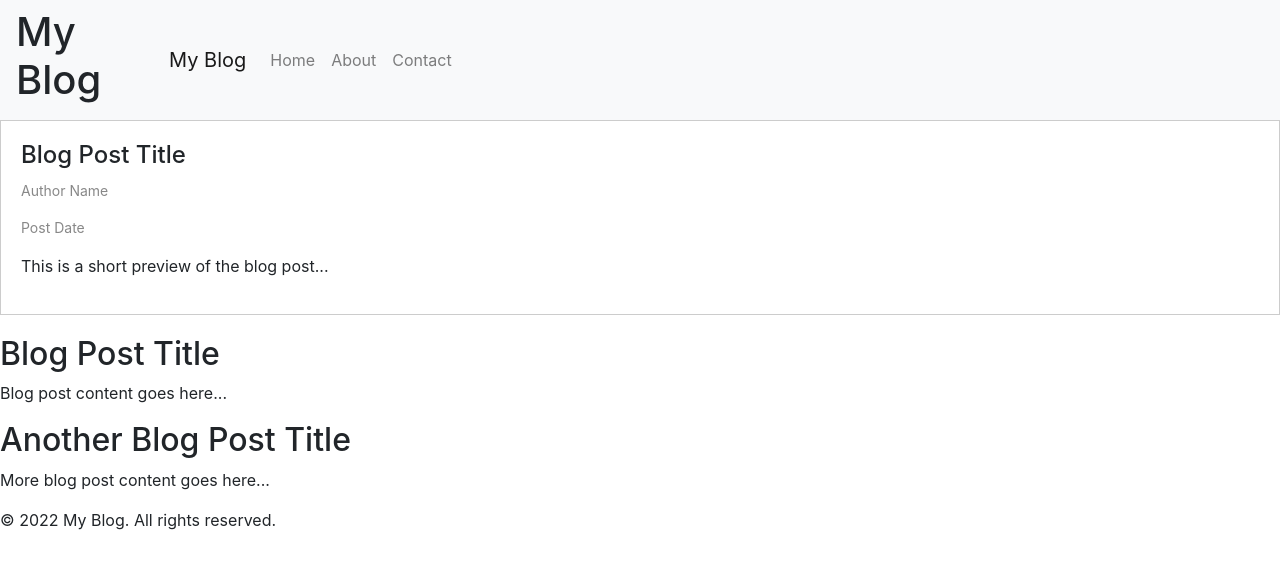
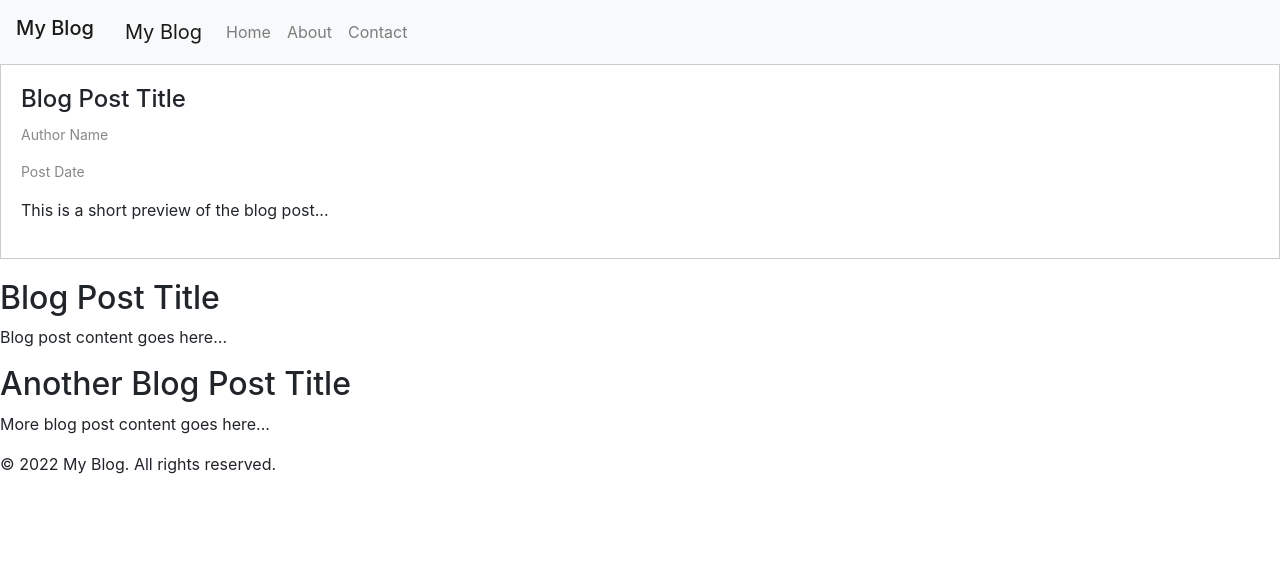
Before and after one commit to MathiasHolmgaard/MyFirstWebPage, a plain HTML site: page index.html in a window 1280 px wide. Drawn offline with nearby package versions, Linux system fonts and the light colour scheme.

Commit message:
more space for h1

```diff
--- a/index.html
+++ b/index.html
@@ -10,7 +10,7 @@
 <body>
     <header>
         <nav class="navbar navbar-expand-lg navbar-light bg-light">
-            <h1>My Blog</h1>
+            <h1 class="navbar-brand">My Blog</h1>
             <div class="container-fluid">
                 <a class="navbar-brand" href="#">My Blog</a>
                 <button class="navbar-toggler" type="button" data-bs-toggle="collapse" data-bs-target="#navbarNav" aria-controls="navbarNav" aria-expanded="false" aria-label="Toggle navigation">
```
